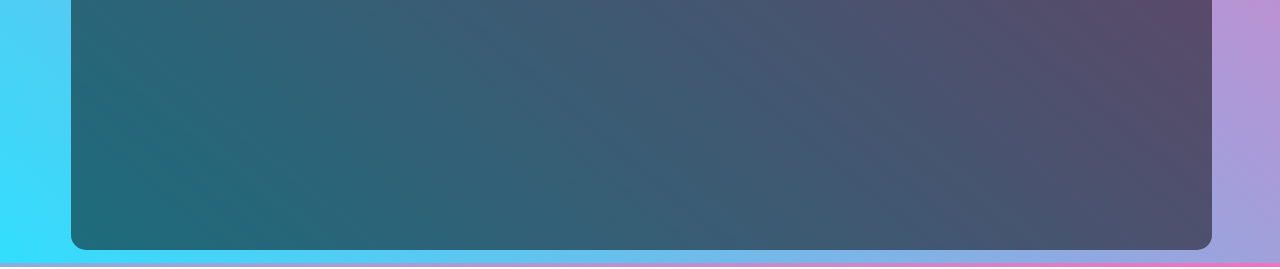
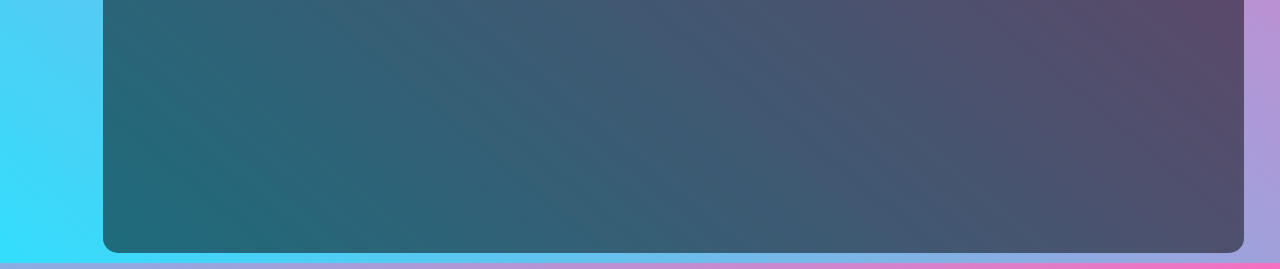
Before and after one commit to MINATO4K/Tela-de-login-v1, a plain HTML site: page index.html in a window 1280 px wide. Shown: the part 583-852 px from the top of the page. Drawn offline with Linux system fonts and the light colour scheme.

Commit message:
Update index.html

```diff
--- a/index.html
+++ b/index.html
@@ -7,12 +7,13 @@
 <style>
   body{
     display:flex ;
-
+    align-items: center;
+    justify-content: center;
     flex-direction: column;
     background: linear-gradient(220deg,#f670c1,#32defd);
     width:99%;
     color:#d3dd18;
-    height: 720px;
+    height: 770px;
   }
   .container{
   display: flex;
```
